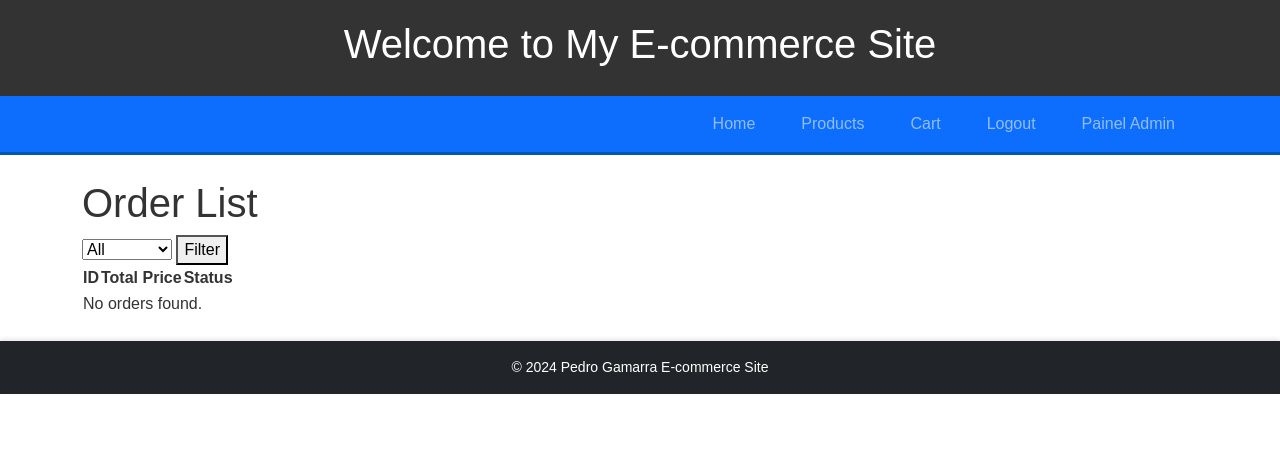
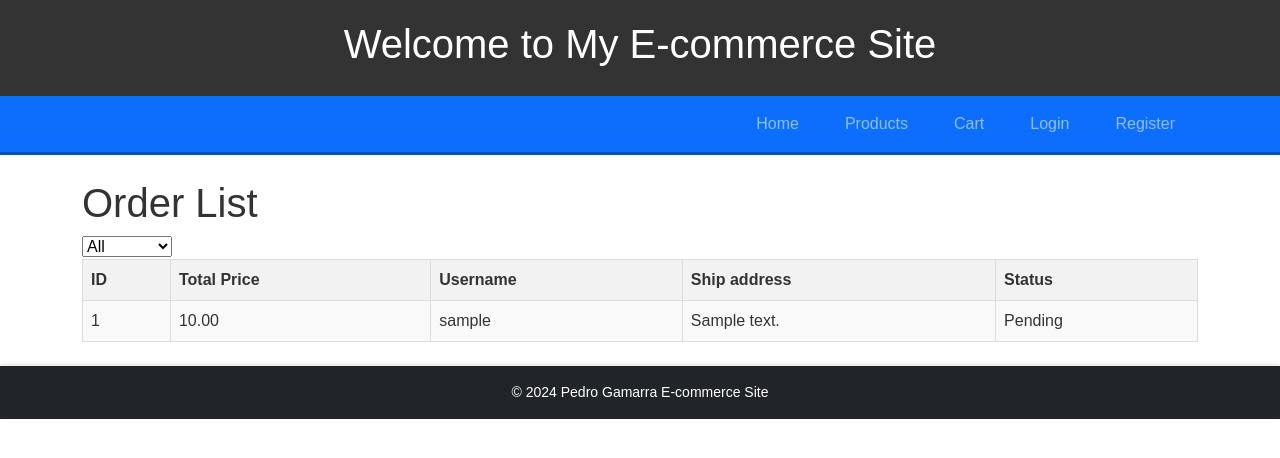
Before and after one commit to pehgamarra/e-commerce-django-mysql, a Django app: page /admin-dashboard/ in a window 1280 px wide. Shown: the top 458 px of the page. Run offline with Django 5.2, Linux system fonts and the light colour scheme; a user stored in the database is signed in; tables that the repository leaves empty hold one stand-in row (values such as "Sample post"); some libraries are stand-ins or nearby versions.

Commit message:
Implemented: Order list on admin dashboard implemented

```diff
--- a/store/static/css/styles.css
+++ b/store/static/css/styles.css
@@ -303,3 +303,27 @@ footer p {
     background-color: #218838;
     border-color: #1e7e34;
 }
+
+/* admin order list */
+#order-list table {
+    width: 100%;
+    border-collapse: collapse;
+}
+
+#order-list th, #order-list td {
+    border: 1px solid #ddd;
+    padding: 8px;
+    text-align: left;
+}
+
+#order-list th {
+    background-color: #f2f2f2;
+}
+
+#order-list tr:nth-child(even) {
+    background-color: #f9f9f9;
+}
+
+#order-list tr:hover {
+    background-color: #f1f1f1;
+}
--- a/store/urls.py
+++ b/store/urls.py
@@ -15,6 +15,5 @@ urlpatterns = [
     path('checkout/', views.checkout, name='checkout'), path('cart/remove/<int:product_id>/', views.remove_from_cart, name='remove_from_cart'),
     path('checkout/complete/', views.checkout_complete, name='checkout_complete'),
     path('admin-dashboard/', views.admin_dashboard, name='admin_dashboard'),
-    path('orders/', views.order_list, name='orders'),
 
 ]
--- a/store/views.py
+++ b/store/views.py
@@ -216,10 +216,18 @@ def admin_order_list(request):
 
 @staff_member_required
 def admin_dashboard(request):
+    status_filter = request.GET.get('status')
+    orders = Order.objects.all()
+
+    if status_filter:
+        orders = orders.filter(status=status_filter)
+
     total_orders = Order.objects.count()
     pending_orders = Order.objects.filter(status='pending').count()
     shipped_orders = Order.objects.filter(status='shipped').count()
     delivered_orders = Order.objects.filter(status='delivered').count()
+    user = Order.objects.filter(status='user').count()
+    address = Order.objects.filter(status='address').count()
 
     total_products = Product.objects.count()
     out_of_stock_products = Product.objects.filter(stock=0).count()
@@ -231,9 +239,14 @@ def admin_dashboard(request):
         'delivered_orders': delivered_orders,
         'total_products': total_products,
         'out_of_stock_products': out_of_stock_products,
+        'orders': orders,
+        'status_filter': status_filter,
+        'user' : user,
+        'address': address,
     }
 
     return render(request, 'store/admin_dashboard.html', context)
+
 
 @staff_member_required
 def order_list(request):
--- a/templates/store/admin_dashboard.html
+++ b/templates/store/admin_dashboard.html
@@ -1,29 +1,32 @@
 {% extends 'store/base.html' %}
 
 {% block content %}
+<div id="order-list">
     <h1>Order List</h1>
 
-<form method="get" action="{% url 'orders' %}">
-    <select name="status">
+    <form method="get">
+        <select name="status" onchange="this.form.submit()">
             <option value="">All</option>
             <option value="pending" {% if status_filter == "pending" %}selected{% endif %}>Pending</option>
             <option value="shipped" {% if status_filter == "shipped" %}selected{% endif %}>Shipped</option>
             <option value="delivered" {% if status_filter == "delivered" %}selected{% endif %}>Delivered</option>
         </select>
-    <button type="submit">Filter</button>
     </form>
-
 
     <table>
         <tr>
             <th>ID</th>
             <th>Total Price</th>
+            <th>Username</th>
+            <th>Ship address</th>
             <th>Status</th>
         </tr>
         {% for order in orders %}
         <tr>
             <td>{{ order.id }}</td>
             <td>{{ order.total_price }}</td>
+            <td>{{ order.user }}</td>
+            <td>{{ order.address }}</td>
             <td>{{ order.get_status_display }}</td>
         </tr>
         {% empty %}
@@ -32,6 +35,7 @@
             </tr>
         {% endfor %}
     </table>
+</div>
 
 
 {% endblock %}
```
Also changed, not shown: templates/store/orders.html (deleted, +0 -21 lines). Lines whose indentation alone changed are shown as unchanged.
